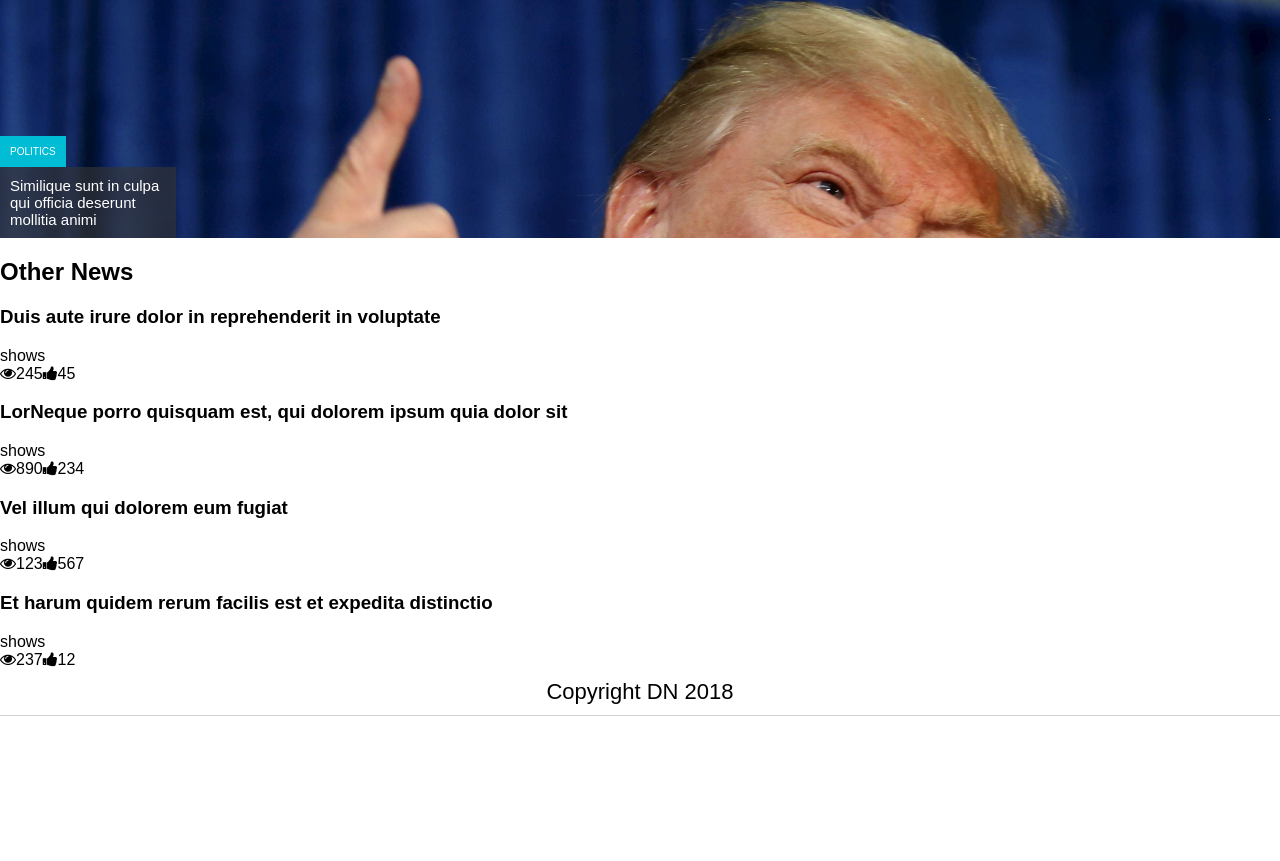
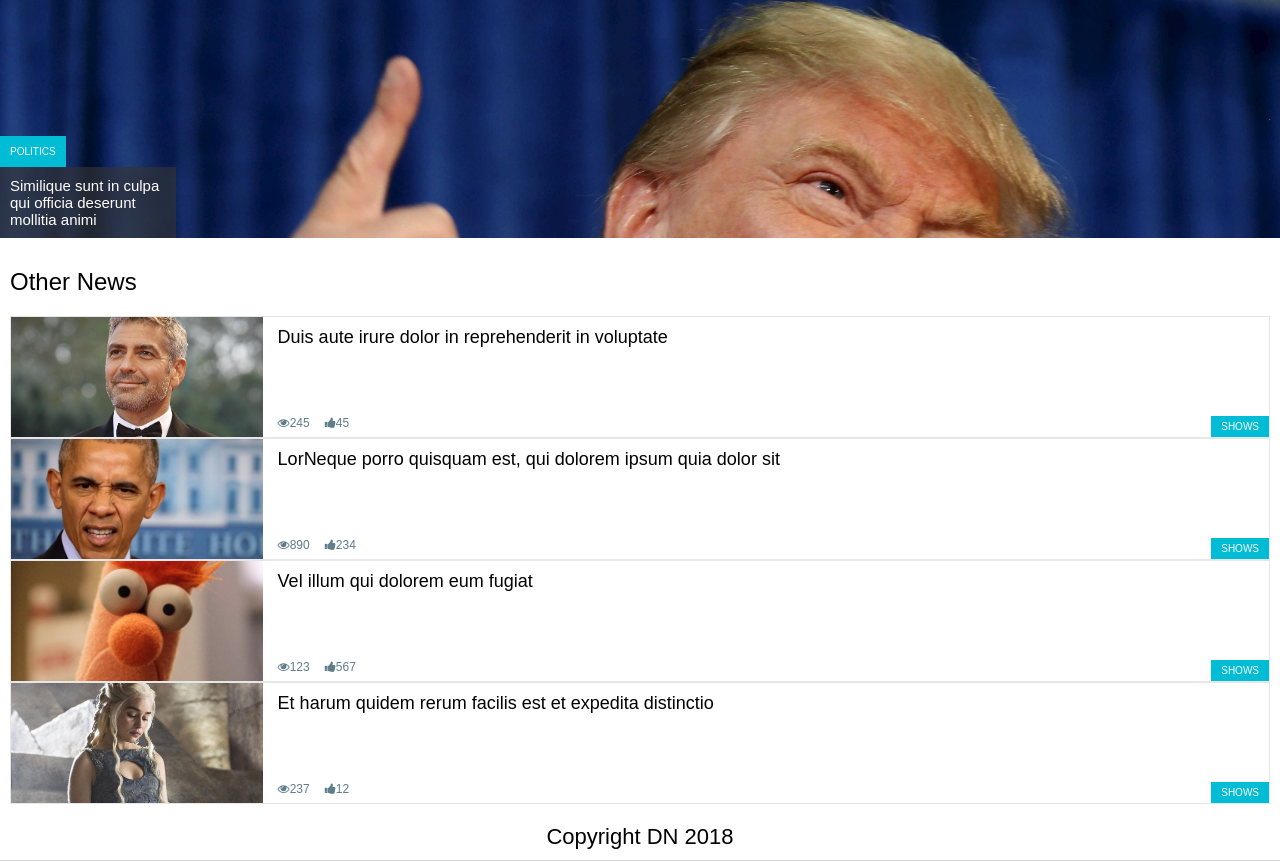
Before and after one commit to heero7/redux-news-project, a React (Create React App) app: page / in a window 1280 px wide. Shown: the part 709-1570 px from the top of the page. Before the commit the page ends 1425 px from the top, so only its background shows below. Built offline with nearby package versions, Linux system fonts and the light colour scheme; data requests are answered from the project's data file.

Commit message:
Styling other news

```diff
--- a/src/index.css
+++ b/src/index.css
@@ -53,3 +53,63 @@
   background: rgba(53,53,53,.64);
   width: 40%;
 }
+
+/* Other news */
+
+.other-news {
+  box-sizing: border-box;
+  padding: 10px;
+}
+
+.other-news h2 {
+  font-weight: 300;
+}
+
+.other-news-items .item {
+  display: flex;
+  border: 1px solid #e6e6e6;
+}
+
+.other-news-items .item .left {
+  flex-grow: 1;
+  width: 100px;
+  height: 120px;
+  background-size: cover !important;
+  background-position: center center !important;
+}
+
+.other-news-items .item .right {
+  width: 80%;
+  height: 120px;
+  padding: 10px 15px;
+  box-sizing: border-box;
+  position: relative;
+}
+
+.other-news-items .item .right h3 {
+  margin: 0;
+  font-weight: 300;
+  font-size: 18px;
+}
+
+.other-news-items .item .right .category-tag {
+  position: absolute;
+  right: 0;
+  bottom: 0;
+  background: #00bcd4;
+  font-size: 10px;
+  text-transform: uppercase;
+  padding: 5px 10px;
+  color: white;
+}
+
+.other-news-items .item .right .tags {
+  position: absolute;
+  bottom: 6px;
+}
+
+.other-news-items .item .right .tags span {
+  margin-right: 15px;
+  font-size: 12px;
+  color: #607d8b;
+}
```
